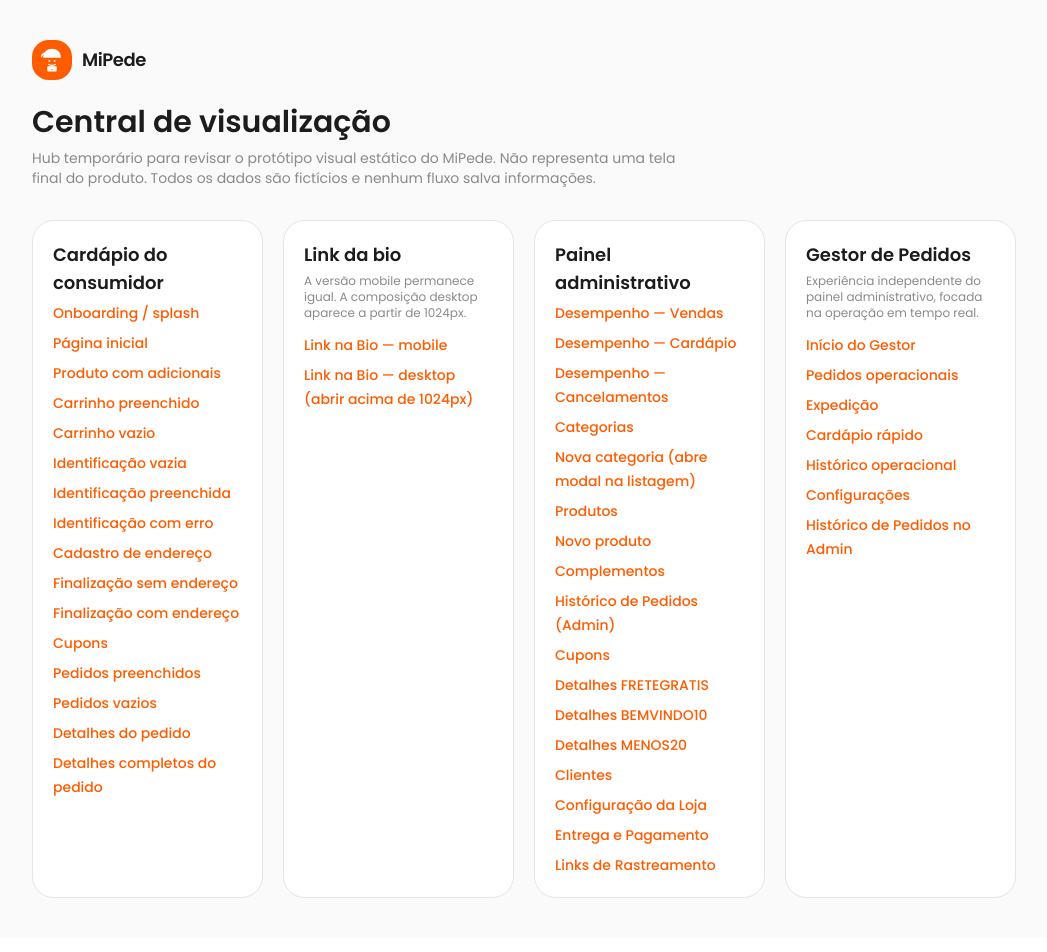
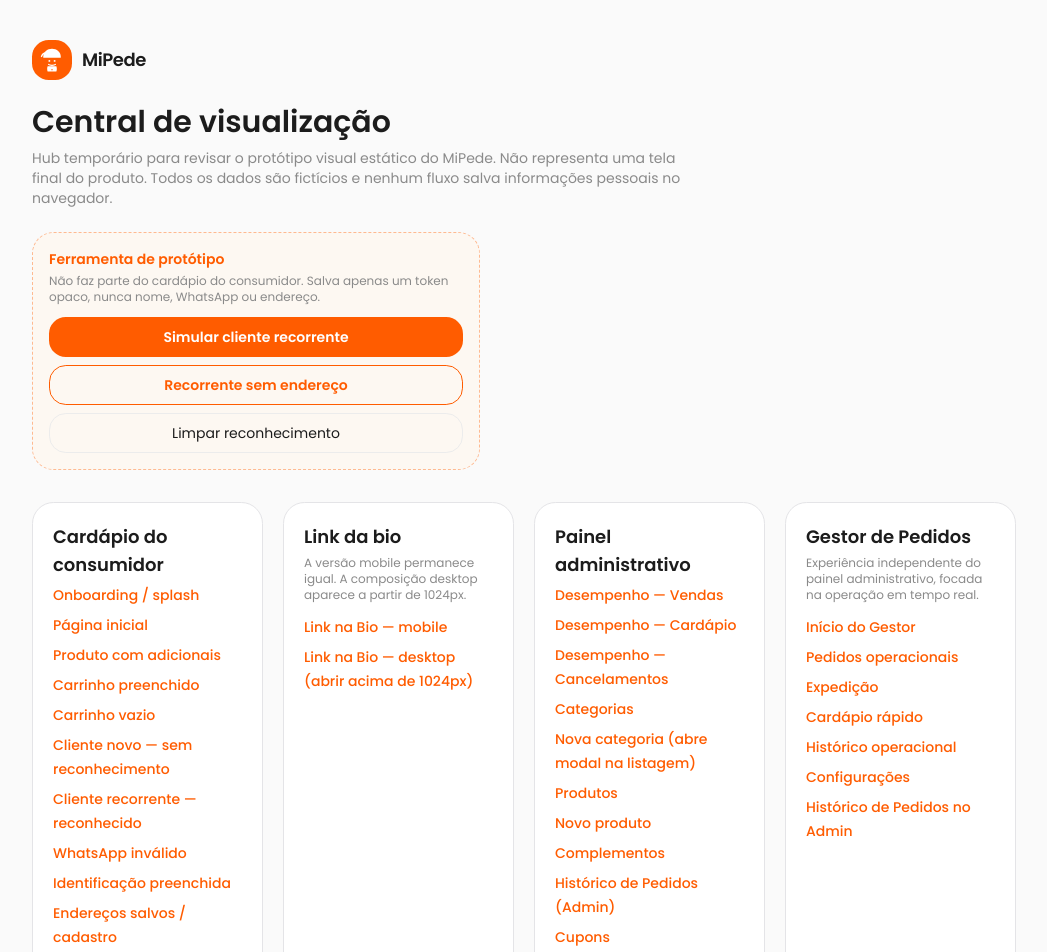
Before and after one commit to igorrodriguesmibusca-design/mipede-web, a Next.js app: page /preview in a window 1280 px wide. Shown: the top 952 px of the page, without its empty margins (116-1163 px from the left). Built offline with nearby package versions, Linux system fonts and the light colour scheme.

Commit message:
docs: document cloudflare and customer identification architecture

```diff
--- a/src/app/preview/page.tsx
+++ b/src/app/preview/page.tsx
@@ -1,6 +1,7 @@
 import Link from "next/link";
 
 import { MipedeLogo } from "@/components/brand/mipede-mark";
+import { DemoCustomerSessionControls } from "@/components/storefront/demo-customer-session-controls";
 import { routes } from "@/lib/routes";
 
 const storefront = [
@@ -9,11 +10,14 @@ const storefront = [
   { href: routes.store.product("pizza-calabresa"), label: "Produto com adicionais" },
   { href: routes.store.cart, label: "Carrinho preenchido" },
   { href: routes.store.cartEmpty, label: "Carrinho vazio" },
-  { href: routes.store.identify, label: "Identificação vazia" },
+  { href: `${routes.store.identify}?novo=1`, label: "Cliente novo — sem reconhecimento" },
+  { href: routes.store.identifyRecognized, label: "Cliente recorrente — reconhecido" },
+  { href: routes.store.identifyError, label: "WhatsApp inválido" },
   { href: routes.store.identifyFilled, label: "Identificação preenchida" },
-  { href: routes.store.identifyError, label: "Identificação com erro" },
-  { href: routes.store.address, label: "Cadastro de endereço" },
-  { href: routes.store.checkout, label: "Finalização sem endereço" },
+  { href: routes.store.address, label: "Endereços salvos / cadastro" },
+  { href: `${routes.store.checkout}?mode=entrega`, label: "Checkout para entrega" },
+  { href: `${routes.store.checkout}?mode=retirada`, label: "Checkout para retirada" },
+  { href: `${routes.store.checkout}?mode=local`, label: "Checkout para consumo no local" },
   { href: routes.store.checkoutAddress, label: "Finalização com endereço" },
   { href: routes.store.coupons, label: "Cupons" },
   { href: routes.store.orders, label: "Pedidos preenchidos" },
@@ -56,8 +60,12 @@ export default function PreviewPage() {
         <p className="mt-2 max-w-2xl text-sm text-subtle">
           Hub temporário para revisar o protótipo visual estático do MiPede. Não
           representa uma tela final do produto. Todos os dados são fictícios e
-          nenhum fluxo salva informações.
+          nenhum fluxo salva informações pessoais no navegador.
         </p>
+
+        <div className="mt-6 max-w-md">
+          <DemoCustomerSessionControls />
+        </div>
 
         <div className="mt-8 grid gap-5 md:grid-cols-2 xl:grid-cols-4">
           <Section title="Cardápio do consumidor" items={storefront} />
```
